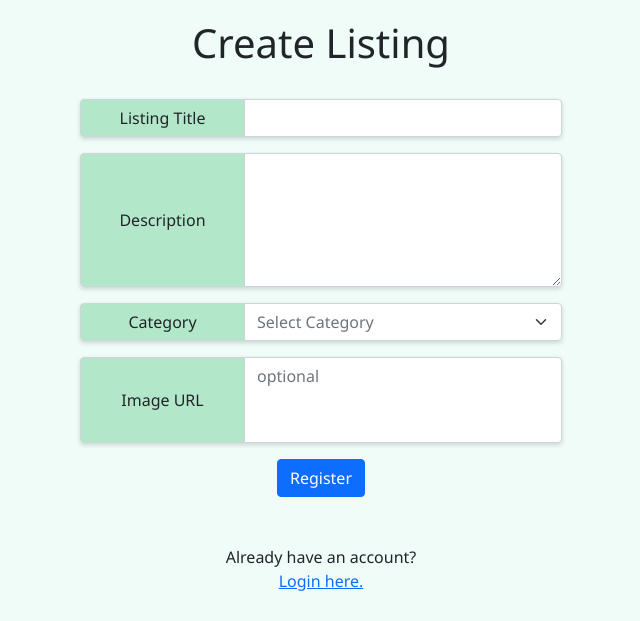
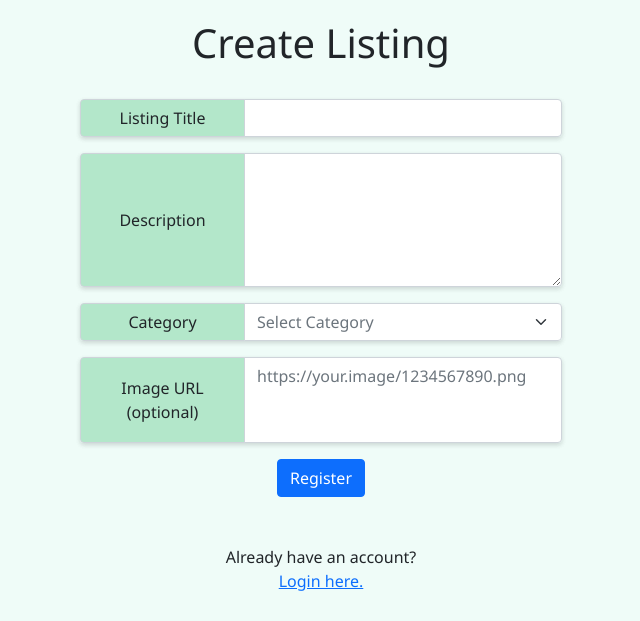
Before and after one commit to aremis9/eBarg, a Django app: page /create/ in a window 1280 px wide. Shown: the part 133-754 px from the top of the page, without its empty margins (319-959 px from the left). Run offline with Django 3.2, Linux system fonts and the light colour scheme.

Commit message:
fix imgurl placeholder

```diff
--- a/auctions/templates/auctions/create.html
+++ b/auctions/templates/auctions/create.html
@@ -33,8 +33,8 @@
                 </select>
             </div>
             <div class="input-group mb-3">
-                <span class="input-group-text label" id="inputGroup-sizing-default">Image URL</span>
-                <textarea class="form-control imgurl" name="imgurl" id="" cols="30" rows="3" placeholder="optional"></textarea>
+                <span class="input-group-text label" id="inputGroup-sizing-default">Image URL <br> (optional)</span>
+                <textarea class="form-control imgurl" name="imgurl" id="" cols="30" rows="3" placeholder="https://your.image/1234567890.png"></textarea>
             </div>
         </div>
         <input class="btn btn-primary" type="submit" value="Register">
```
